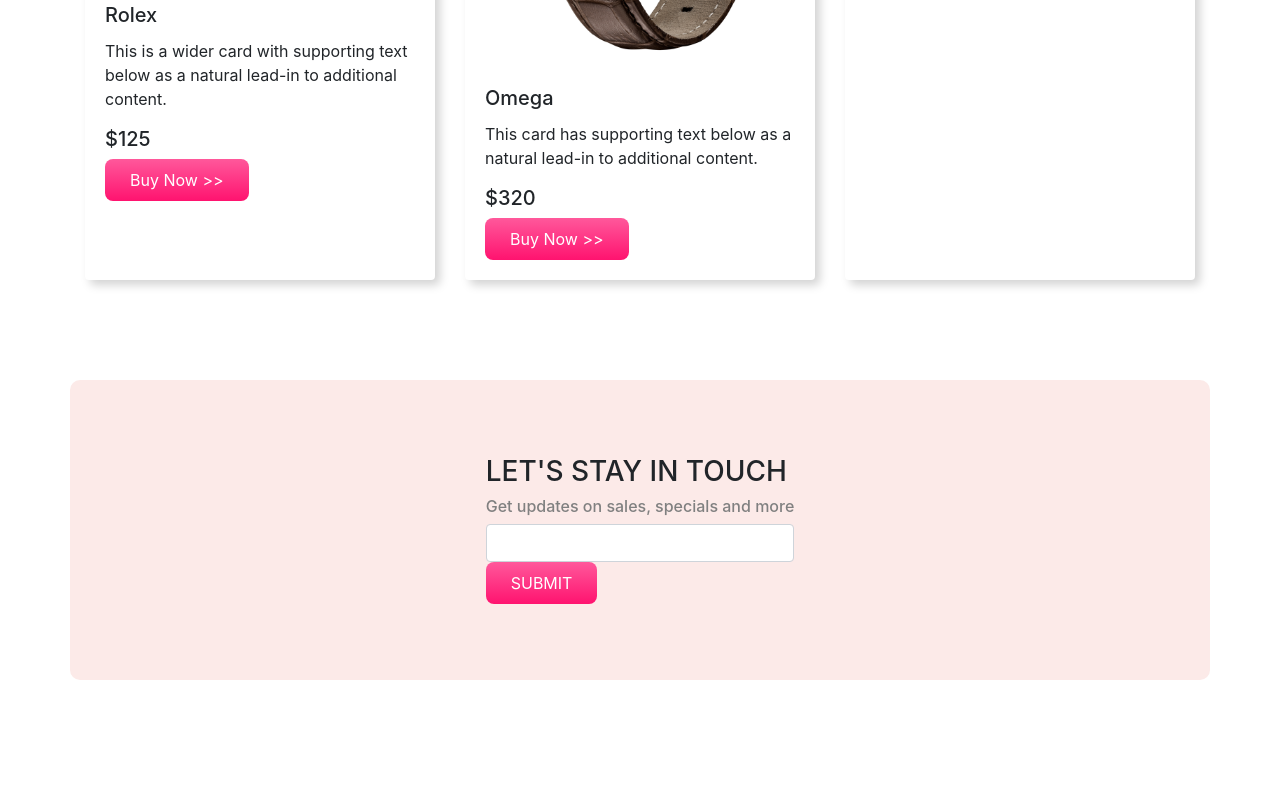
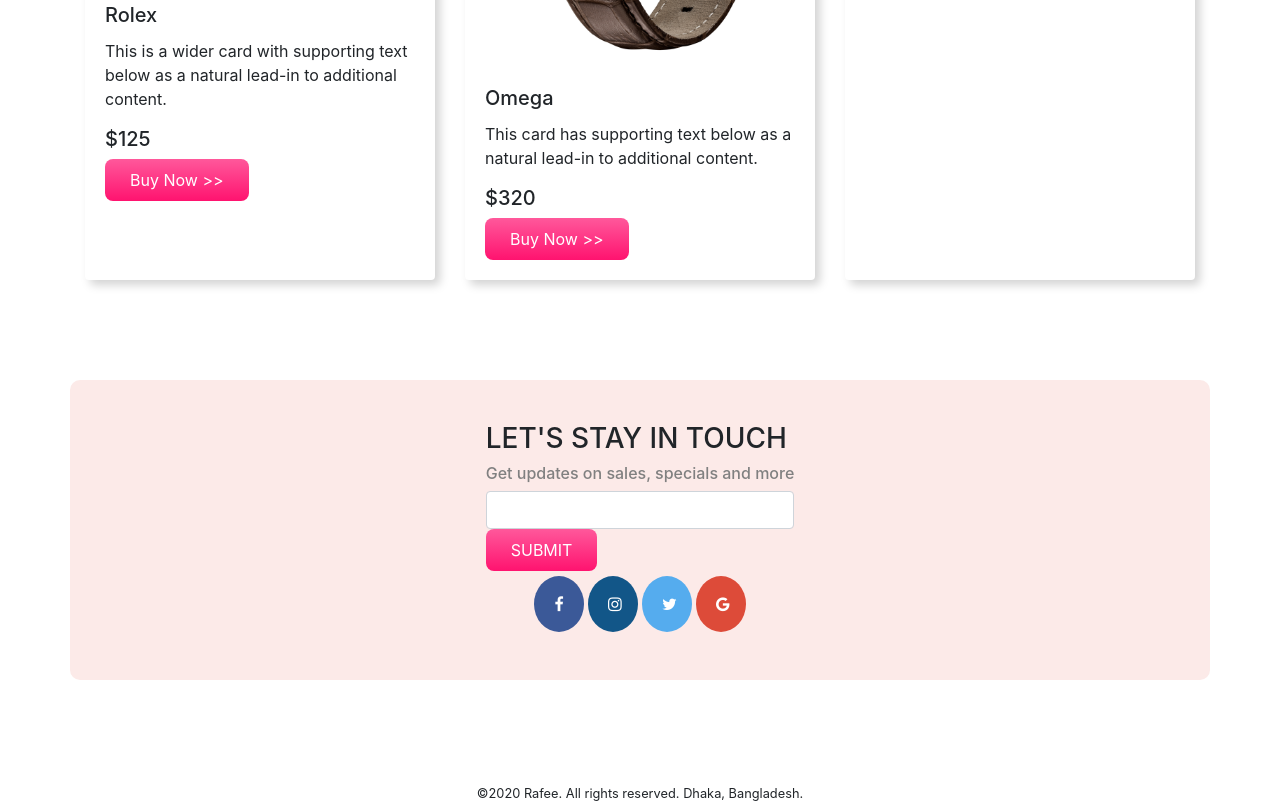
Before and after one commit to rafeenoor/ecommerce, a plain HTML site: page index.html in a window 1280 px wide. Shown: the part 2613-3417 px from the top of the page. Before the commit the page ends 3393 px from the top, so only its background shows below. Drawn offline with nearby package versions, Linux system fonts and the light colour scheme.

Commit message:
final touch

```diff
--- a/index.html
+++ b/index.html
@@ -5,7 +5,7 @@
     <meta name="viewport" content="width=device-width, initial-scale=1.0">
     <link rel="stylesheet" href="style.css">
     <link rel="stylesheet" href="https://cdn.jsdelivr.net/npm/bootstrap@4.5.3/dist/css/bootstrap.min.css" integrity="sha384-TX8t27EcRE3e/ihU7zmQxVncDAy5uIKz4rEkgIXeMed4M0jlfIDPvg6uqKI2xXr2" crossorigin="anonymous">
-
+    <link rel="stylesheet" href="https://cdnjs.cloudflare.com/ajax/libs/font-awesome/4.7.0/css/font-awesome.min.css">
     <title>Document</title>
 </head>
 <body>
@@ -266,8 +266,21 @@
         <h6>Get updates on sales, specials and more</h6>
         <input class="form-control" type="text">
         <button class="buy-now-button">SUBMIT</button>
-      </div>
+
+        <div class="d-flex justify-content-center">
+
+          <a href="https://www.facebook.com" class="fa fa-facebook"></a>
+          <a href="https://www.instagram.com/" class="fa fa-instagram"></a>
+          <a href="https://twitter.com/" class="fa fa-twitter"></a>
+          <a href="https://mail.google.com/mail" class="fa fa-google"></a>
+
+
+        </div>
     </div>
+  </div>
+    <footer>
+      <small> ©2020 Rafee. All rights reserved. Dhaka, Bangladesh. </small>
+    </footer>
 
 
 
--- a/style.css
+++ b/style.css
@@ -75,3 +75,43 @@ body{
 #Contact h6{
     color: gray;
 }
+
+footer{
+    text-align: center;
+}
+
+.fa {
+    padding: 20px;
+    font-size: 10px;
+    width: 50px;
+    text-align: center;
+    text-decoration: none;
+    margin: 5px 2px;
+    border-radius: 50%;
+  }
+
+  .fa:hover {
+    opacity: 0.7;
+    color:gray;
+}
+
+
+  .fa-facebook {
+    background: #3B5998;
+    color: white;
+  }
+
+  .fa-google {
+    background: #dd4b39;
+    color: white;
+  }
+
+  .fa-instagram {
+    background: #125688;
+    color: white;
+  }
+
+  .fa-twitter {
+    background: #55ACEE;
+    color: white;
+  }
```
